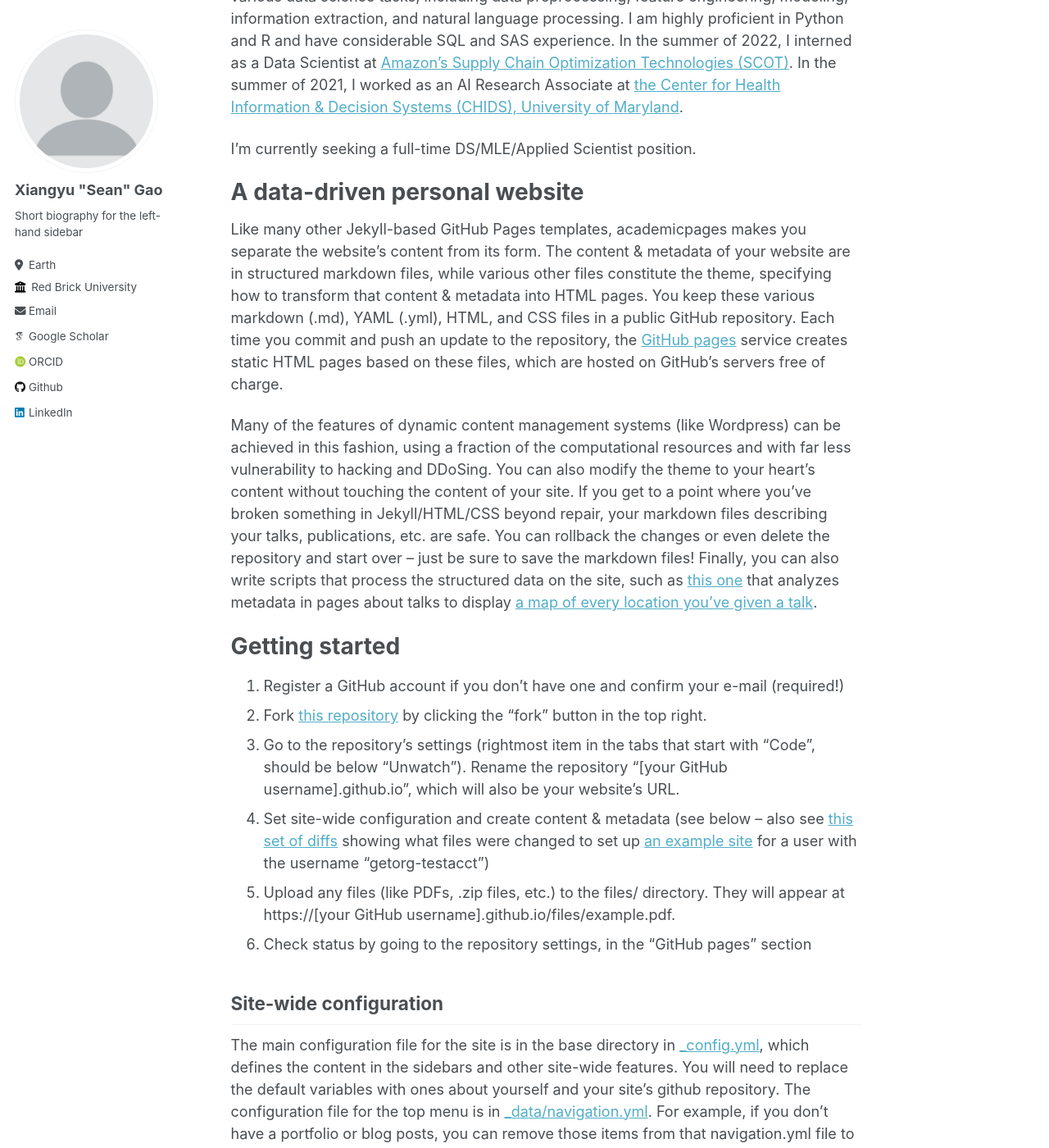
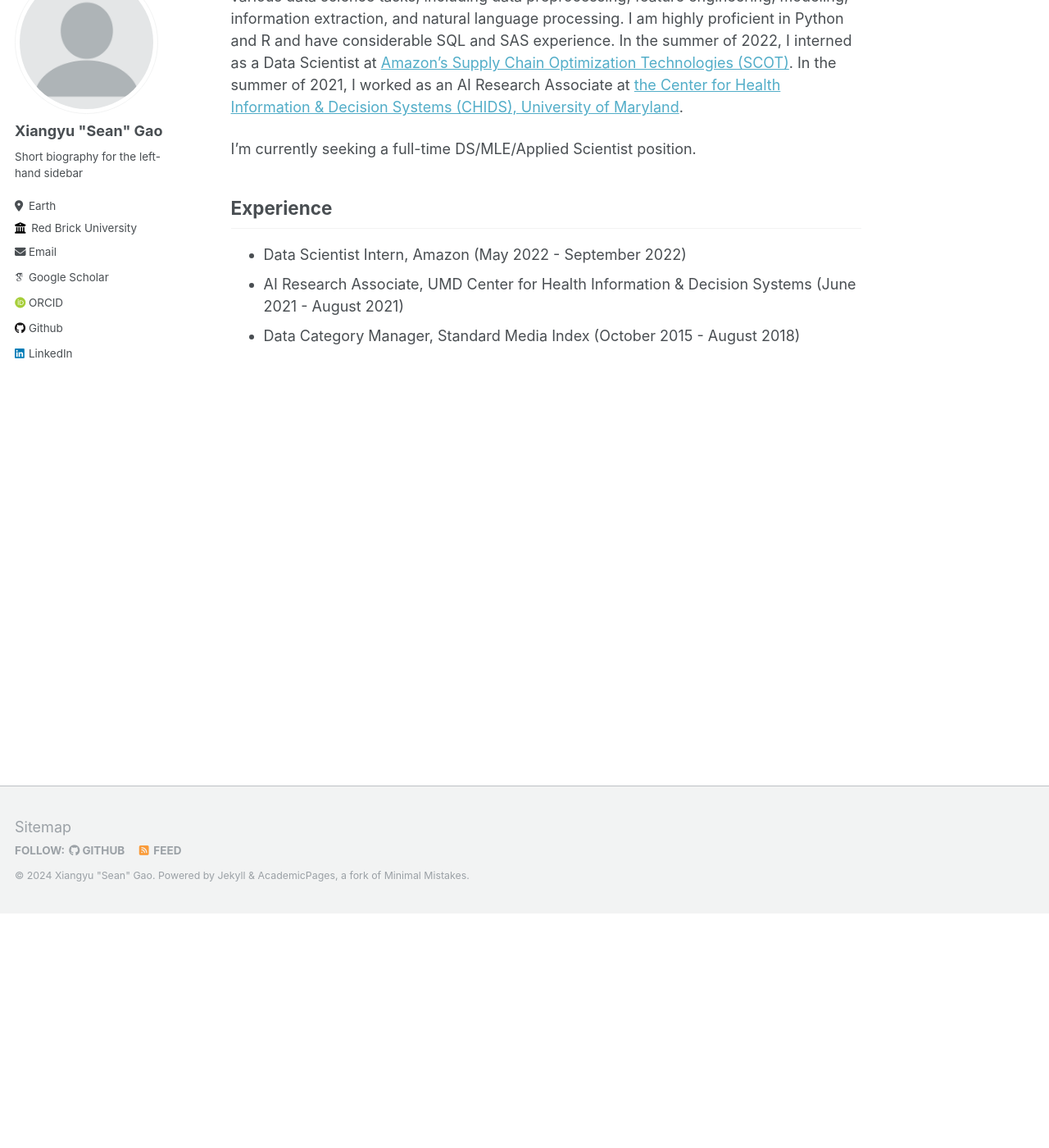
Before and after one commit to xga0/xga0.github.io, a Jekyll site: the page built from _pages/about.md, in a window 1280 px wide and 1400 px high, scrolled down 286 px. Shown: the whole window at 82% size. Built offline with Jekyll 4.4.1, drawn with Linux system fonts in a browser that asks for light colours; some web fonts are replaced; some of the changed text lies outside the part shown.

Commit message:
Update about.md

```diff
--- a/_pages/about.md
+++ b/_pages/about.md
@@ -11,41 +11,8 @@ Welcome! I'm Xiangyu (you can also call me Sean), a Ph.D. candidate in Data Scie
 
 I’m currently seeking a full-time DS/MLE/Applied Scientist position.
 
-A data-driven personal website
-======
-Like many other Jekyll-based GitHub Pages templates, academicpages makes you separate the website's content from its form. The content & metadata of your website are in structured markdown files, while various other files constitute the theme, specifying how to transform that content & metadata into HTML pages. You keep these various markdown (.md), YAML (.yml), HTML, and CSS files in a public GitHub repository. Each time you commit and push an update to the repository, the [GitHub pages](https://pages.github.com/) service creates static HTML pages based on these files, which are hosted on GitHub's servers free of charge.
-
-Many of the features of dynamic content management systems (like Wordpress) can be achieved in this fashion, using a fraction of the computational resources and with far less vulnerability to hacking and DDoSing. You can also modify the theme to your heart's content without touching the content of your site. If you get to a point where you've broken something in Jekyll/HTML/CSS beyond repair, your markdown files describing your talks, publications, etc. are safe. You can rollback the changes or even delete the repository and start over -- just be sure to save the markdown files! Finally, you can also write scripts that process the structured data on the site, such as [this one](https://github.com/academicpages/academicpages.github.io/blob/master/talkmap.ipynb) that analyzes metadata in pages about talks to display [a map of every location you've given a talk](https://academicpages.github.io/talkmap.html).
-
-Getting started
-======
-1. Register a GitHub account if you don't have one and confirm your e-mail (required!)
-1. Fork [this repository](https://github.com/academicpages/academicpages.github.io) by clicking the "fork" button in the top right.
-1. Go to the repository's settings (rightmost item in the tabs that start with "Code", should be below "Unwatch"). Rename the repository "[your GitHub username].github.io", which will also be your website's URL.
-1. Set site-wide configuration and create content & metadata (see below -- also see [this set of diffs](http://archive.is/3TPas) showing what files were changed to set up [an example site](https://getorg-testacct.github.io) for a user with the username "getorg-testacct")
-1. Upload any files (like PDFs, .zip files, etc.) to the files/ directory. They will appear at https://[your GitHub username].github.io/files/example.pdf.
-1. Check status by going to the repository settings, in the "GitHub pages" section
-
-Site-wide configuration
+Experience
 ------
-The main configuration file for the site is in the base directory in [_config.yml](https://github.com/academicpages/academicpages.github.io/blob/master/_config.yml), which defines the content in the sidebars and other site-wide features. You will need to replace the default variables with ones about yourself and your site's github repository. The configuration file for the top menu is in [_data/navigation.yml](https://github.com/academicpages/academicpages.github.io/blob/master/_data/navigation.yml). For example, if you don't have a portfolio or blog posts, you can remove those items from that navigation.yml file to remove them from the header.
-
-Create content & metadata
-------
-For site content, there is one markdown file for each type of content, which are stored in directories like _publications, _talks, _posts, _teaching, or _pages. For example, each talk is a markdown file in the [_talks directory](https://github.com/academicpages/academicpages.github.io/tree/master/_talks). At the top of each markdown file is structured data in YAML about the talk, which the theme will parse to do lots of cool stuff. The same structured data about a talk is used to generate the list of talks on the [Talks page](https://academicpages.github.io/talks), each [individual page](https://academicpages.github.io/talks/2012-03-01-talk-1) for specific talks, the talks section for the [CV page](https://academicpages.github.io/cv), and the [map of places you've given a talk](https://academicpages.github.io/talkmap.html) (if you run this [python file](https://github.com/academicpages/academicpages.github.io/blob/master/talkmap.py) or [Jupyter notebook](https://github.com/academicpages/academicpages.github.io/blob/master/talkmap.ipynb), which creates the HTML for the map based on the contents of the _talks directory).
-
-**Markdown generator**
-
-I have also created [a set of Jupyter notebooks](https://github.com/academicpages/academicpages.github.io/tree/master/markdown_generator
-) that converts a CSV containing structured data about talks or presentations into individual markdown files that will be properly formatted for the academicpages template. The sample CSVs in that directory are the ones I used to create my own personal website at stuartgeiger.com. My usual workflow is that I keep a spreadsheet of my publications and talks, then run the code in these notebooks to generate the markdown files, then commit and push them to the GitHub repository.
-
-How to edit your site's GitHub repository
-------
-Many people use a git client to create files on their local computer and then push them to GitHub's servers. If you are not familiar with git, you can directly edit these configuration and markdown files directly in the github.com interface. Navigate to a file (like [this one](https://github.com/academicpages/academicpages.github.io/blob/master/_talks/2012-03-01-talk-1.md) and click the pencil icon in the top right of the content preview (to the right of the "Raw | Blame | History" buttons). You can delete a file by clicking the trashcan icon to the right of the pencil icon. You can also create new files or upload files by navigating to a directory and clicking the "Create new file" or "Upload files" buttons.
-
-Example: editing a markdown file for a talk
-![Editing a markdown file for a talk](/images/editing-talk.png)
-
-For more info
-------
-More info about configuring academicpages can be found in [the guide](https://academicpages.github.io/markdown/). The [guides for the Minimal Mistakes theme](https://mmistakes.github.io/minimal-mistakes/docs/configuration/) (which this theme was forked from) might also be helpful.
+- Data Scientist Intern, Amazon (May 2022 - September 2022)
+- AI Research Associate, UMD Center for Health Information & Decision Systems (June 2021 - August 2021)
+- Data Category Manager, Standard Media Index (October 2015 - August 2018)
```
